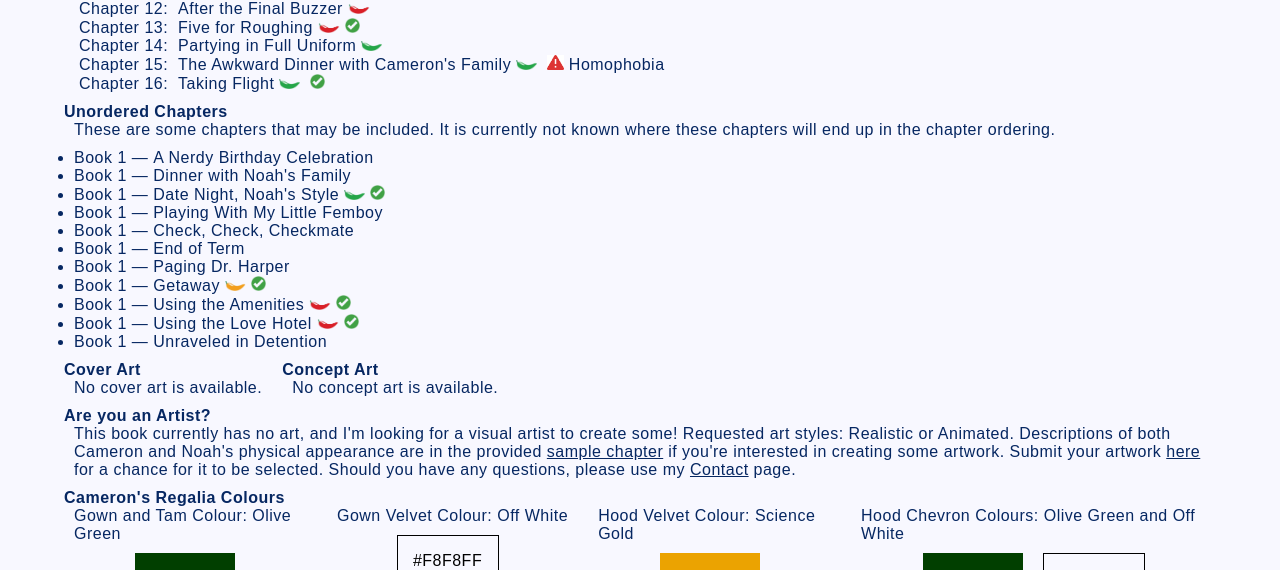
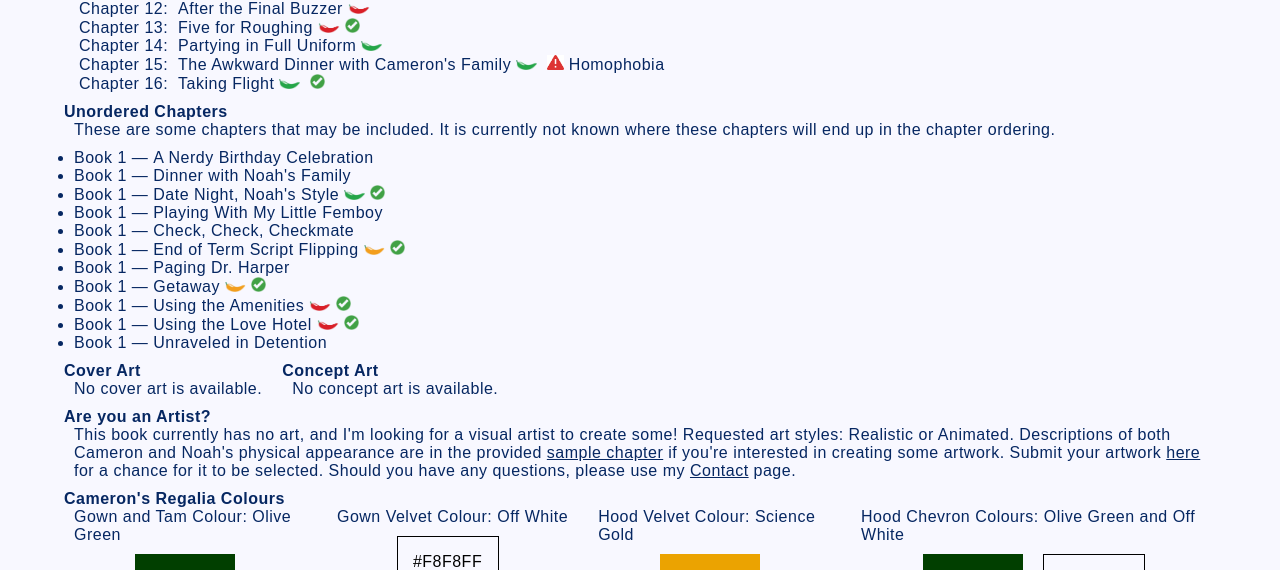
Before and after one commit to TechyScientist/johnnyconsole.com, a PHP site: page /cameroah/paradox in a window 1280 px wide. Shown: the part 930-1500 px from the top of the page. Run offline with PHP 8.4, Linux system fonts and the light colour scheme.

Commit message:
Update reference to unordered chapter E due to name change

```diff
--- a/cameroah/paradox.php
+++ b/cameroah/paradox.php
@@ -65,7 +65,7 @@ include("../assets/include/header.php"); ?>
     <li>Date Night, Noah's Style<img class="rating-icon" src="../assets/img/cameroah/rating-icons/clean.png" alt="Clean" ><img class="large-icon" src="../assets/img/cameroah/rating-icons/check.png" alt="Written"></li>
     <li>Playing With My Little Femboy<!--<img class="rating-icon" src="../assets/img/cameroah/rating-icons/spicy.png" alt="Spicy!">--></li>
     <li>Check, Check, Checkmate</li>
-    <li>End of Term</li>
+    <li>End of Term Script Flipping<img class="rating-icon" src="../assets/img/cameroah/rating-icons/suggestive.png" alt="Mildly Spicy/Suggestive"><img class="large-icon" src="../assets/img/cameroah/rating-icons/check.png" alt="Written"></li>
     <li>Paging Dr. Harper</li>
     <li>Getaway<img class="rating-icon" src="../assets/img/cameroah/rating-icons/suggestive.png" alt="Mildly Spicy/Suggestive"><img class="large-icon" src="../assets/img/cameroah/rating-icons/check.png" alt="Written"></li>
     <li>Using the Amenities<img class="rating-icon" src="../assets/img/cameroah/rating-icons/spicy.png" alt="Spicy!"><img class="large-icon" src="../assets/img/cameroah/rating-icons/check.png" alt="Written"></li>
```
